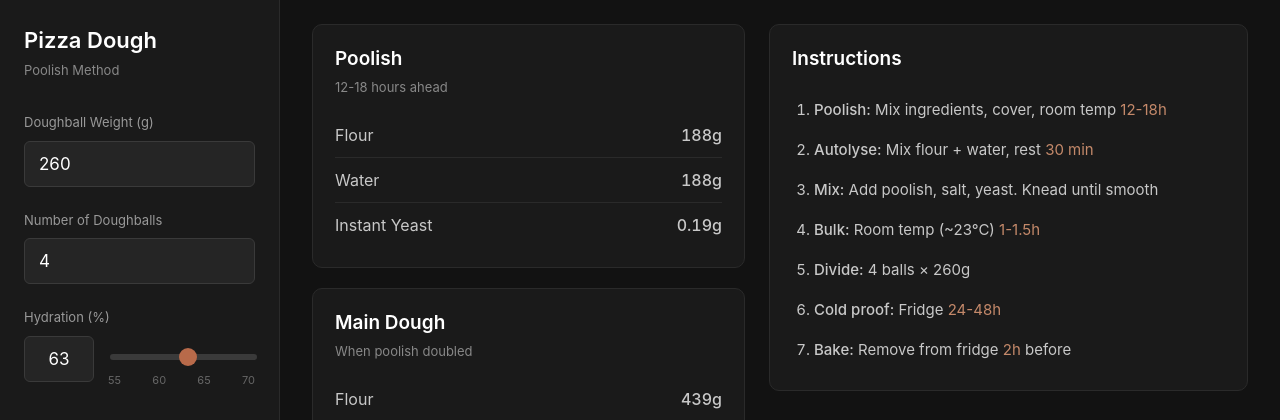
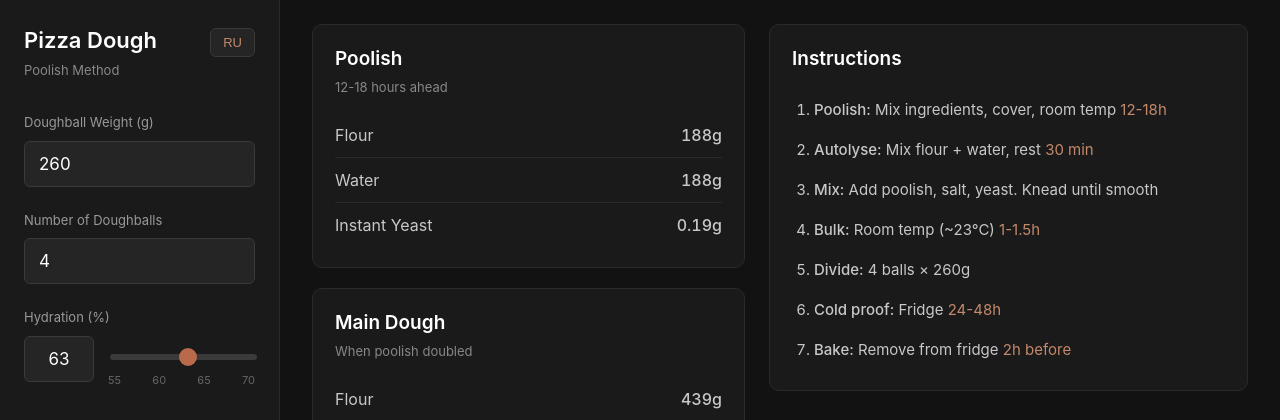
Before and after one commit to tr3mor/pizza-calculator, a Vue app: page / in a window 1280 px wide. Shown: the top 420 px of the page. Built offline with nearby package versions, Linux system fonts and the light colour scheme.

Commit message:
Add EN/RU language switcher (#1)

```diff
--- a/src/components/Calculator.vue
+++ b/src/components/Calculator.vue
@@ -1,24 +1,29 @@
 <template>
   <div class="app">
     <aside class="sidebar">
-      <div class="logo">
-        <h1>Pizza Dough</h1>
-        <span>Poolish Method</span>
+      <div class="sidebar-header">
+        <div class="logo">
+          <h1>{{ t.title }}</h1>
+          <span>{{ t.subtitle }}</span>
+        </div>
+        <button class="lang-switch" @click="toggleLang">
+          {{ currentLang === 'en' ? 'RU' : 'EN' }}
+        </button>
       </div>
 
       <div class="controls">
         <div class="field">
-          <label>Doughball Weight (g)</label>
+          <label>{{ t.doughballWeight }}</label>
           <input type="text" inputmode="numeric" v-model.number="doughballWeight" @blur="clampWeight" />
         </div>
 
         <div class="field">
-          <label>Number of Doughballs</label>
+          <label>{{ t.numberOfDoughballs }}</label>
           <input type="text" inputmode="numeric" v-model.number="doughballCount" @blur="clampCount" />
         </div>
 
         <div class="field">
-          <label>Hydration (%)</label>
+          <label>{{ t.hydration }}</label>
           <div class="hydration-row">
             <input
               type="text"
@@ -41,7 +46,7 @@
       </div>
 
       <div class="total">
-        <span>Total</span>
+        <span>{{ t.total }}</span>
         <strong>{{ totalDoughWeight }}g</strong>
       </div>
     </aside>
@@ -49,38 +54,38 @@
     <main class="main">
       <div class="recipes">
         <section class="card">
-          <h2>Poolish</h2>
-          <p class="subtitle">12-18 hours ahead</p>
+          <h2>{{ t.poolish }}</h2>
+          <p class="subtitle">{{ t.poolishSubtitle }}</p>
           <ul>
-            <li><span>Flour</span><span>{{ recipe.poolish.flour }}g</span></li>
-            <li><span>Water</span><span>{{ recipe.poolish.water }}g</span></li>
-            <li><span>Instant Yeast</span><span>{{ recipe.poolish.yeast }}g</span></li>
+            <li><span>{{ t.flour }}</span><span>{{ recipe.poolish.flour }}g</span></li>
+            <li><span>{{ t.water }}</span><span>{{ recipe.poolish.water }}g</span></li>
+            <li><span>{{ t.instantYeast }}</span><span>{{ recipe.poolish.yeast }}g</span></li>
           </ul>
         </section>
 
         <section class="card">
-          <h2>Main Dough</h2>
-          <p class="subtitle">When poolish doubled</p>
+          <h2>{{ t.mainDough }}</h2>
+          <p class="subtitle">{{ t.mainDoughSubtitle }}</p>
           <ul>
-            <li><span>Flour</span><span>{{ recipe.mainDough.flour }}g</span></li>
-            <li><span>Water</span><span>{{ recipe.mainDough.water }}g</span></li>
-            <li><span>Salt</span><span>{{ recipe.mainDough.salt }}g</span></li>
-            <li><span>Instant Yeast</span><span>{{ recipe.mainDough.yeast }}g</span></li>
-            <li class="accent"><span>Poolish</span><span>all</span></li>
+            <li><span>{{ t.flour }}</span><span>{{ recipe.mainDough.flour }}g</span></li>
+            <li><span>{{ t.water }}</span><span>{{ recipe.mainDough.water }}g</span></li>
+            <li><span>{{ t.salt }}</span><span>{{ recipe.mainDough.salt }}g</span></li>
+            <li><span>{{ t.instantYeast }}</span><span>{{ recipe.mainDough.yeast }}g</span></li>
+            <li class="accent"><span>{{ t.poolish }}</span><span>{{ t.all }}</span></li>
           </ul>
         </section>
       </div>
 
       <section class="steps">
-        <h2>Instructions</h2>
+        <h2>{{ t.instructions }}</h2>
         <ol>
-          <li><strong>Poolish:</strong> Mix ingredients, cover, room temp <em>12-18h</em></li>
-          <li><strong>Autolyse:</strong> Mix flour + water, rest <em>30 min</em></li>
-          <li><strong>Mix:</strong> Add poolish, salt, yeast. Knead until smooth</li>
-          <li><strong>Bulk:</strong> Room temp (~23°C) <em>1-1.5h</em></li>
-          <li><strong>Divide:</strong> {{ doughballCount }} balls × {{ doughballWeight }}g</li>
-          <li><strong>Cold proof:</strong> Fridge <em>24-48h</em></li>
-          <li><strong>Bake:</strong> Remove from fridge <em>2h</em> before</li>
+          <li><strong>{{ t.stepPoolish }}</strong> {{ t.stepPoolishText }} <em>{{ t.stepPoolishTime }}</em></li>
+          <li><strong>{{ t.stepAutolyse }}</strong> {{ t.stepAutolyseText }} <em>{{ t.stepAutolyseTime }}</em></li>
+          <li><strong>{{ t.stepMix }}</strong> {{ t.stepMixText }}</li>
+          <li><strong>{{ t.stepBulk }}</strong> {{ t.stepBulkText }} <em>{{ t.stepBulkTime }}</em></li>
+          <li><strong>{{ t.stepDivide }}</strong> {{ doughballCount }} {{ t.stepDivideText }} {{ doughballWeight }}g</li>
+          <li><strong>{{ t.stepColdProof }}</strong> {{ t.stepColdProofText }} <em>{{ t.stepColdProofTime }}</em></li>
+          <li><strong>{{ t.stepBake }}</strong> {{ t.stepBakeText }} <em>{{ t.stepBakeTime }}</em></li>
         </ol>
       </section>
     </main>
@@ -88,13 +93,16 @@
     <img src="/oven.png" alt="Oven" class="oven-decoration" />
 
     <footer class="credits">
-      Built with Claude Code. Images generated using Google Nano Banana 2. For personal use only.
+      {{ t.credits }}
     </footer>
   </div>
 </template>
 
 <script setup>
 import { ref, computed } from 'vue'
+import { useI18n } from '../i18n'
+
+const { t, currentLang, toggleLang } = useI18n()
 
 const doughballWeight = ref(260)
 const doughballCount = ref(4)
@@ -190,6 +198,18 @@ function round(value, decimals = 0) {
   border-right: 1px solid #2a2a2a;
 }
 
+.sidebar-header {
+  display: flex;
+  justify-content: space-between;
+  align-items: flex-start;
+  gap: 12px;
+}
+
+.sidebar-header .lang-switch {
+  margin-top: 4px;
+  flex-shrink: 0;
+}
+
 .logo h1 {
   margin: 0;
   font-size: 22px;
@@ -200,6 +220,23 @@ function round(value, decimals = 0) {
 .logo span {
   font-size: 13px;
   color: #888;
+}
+
+.lang-switch {
+  background: #252525;
+  border: 1px solid #3a3a3a;
+  color: #c4896a;
+  padding: 6px 12px;
+  border-radius: 6px;
+  font-size: 13px;
+  font-weight: 500;
+  cursor: pointer;
+  transition: all 0.2s;
+}
+
+.lang-switch:hover {
+  background: #3a3a3a;
+  border-color: #b86a4a;
 }
 
 .controls {
--- /dev/null
+++ b/src/i18n.js
@@ -0,0 +1,103 @@
+import { ref, computed } from 'vue'
+
+const translations = {
+  en: {
+    title: 'Pizza Dough',
+    subtitle: 'Poolish Method',
+    doughballWeight: 'Doughball Weight (g)',
+    numberOfDoughballs: 'Number of Doughballs',
+    hydration: 'Hydration (%)',
+    total: 'Total',
+    poolish: 'Poolish',
+    poolishSubtitle: '12-18 hours ahead',
+    mainDough: 'Main Dough',
+    mainDoughSubtitle: 'When poolish doubled',
+    flour: 'Flour',
+    water: 'Water',
+    instantYeast: 'Instant Yeast',
+    salt: 'Salt',
+    all: 'all',
+    instructions: 'Instructions',
+    stepPoolish: 'Poolish:',
+    stepPoolishText: 'Mix ingredients, cover, room temp',
+    stepPoolishTime: '12-18h',
+    stepAutolyse: 'Autolyse:',
+    stepAutolyseText: 'Mix flour + water, rest',
+    stepAutolyseTime: '30 min',
+    stepMix: 'Mix:',
+    stepMixText: 'Add poolish, salt, yeast. Knead until smooth',
+    stepBulk: 'Bulk:',
+    stepBulkText: 'Room temp (~23°C)',
+    stepBulkTime: '1-1.5h',
+    stepDivide: 'Divide:',
+    stepDivideText: 'balls ×',
+    stepColdProof: 'Cold proof:',
+    stepColdProofText: 'Fridge',
+    stepColdProofTime: '24-48h',
+    stepBake: 'Bake:',
+    stepBakeText: 'Remove from fridge',
+    stepBakeTime: '2h before',
+    credits: 'Built with Claude Code. Images generated using Google Nano Banana 2. For personal use only.'
+  },
+  ru: {
+    title: 'Тесто для пиццы',
+    subtitle: 'Метод опары',
+    doughballWeight: 'Вес шарика (г)',
+    numberOfDoughballs: 'Количество шариков',
+    hydration: 'Гидратация (%)',
+    total: 'Итого',
+    poolish: 'Опара',
+    poolishSubtitle: 'За 12-18 часов',
+    mainDough: 'Основное тесто',
+    mainDoughSubtitle: 'Когда опара удвоится',
+    flour: 'Мука',
+    water: 'Вода',
+    instantYeast: 'Сухие дрожжи',
+    salt: 'Соль',
+    all: 'всё',
+    instructions: 'Инструкция',
+    stepPoolish: 'Опара:',
+    stepPoolishText: 'Смешать ингредиенты, накрыть, комнатная темп.',
+    stepPoolishTime: '12-18ч',
+    stepAutolyse: 'Автолиз:',
+    stepAutolyseText: 'Смешать муку и воду, отдых',
+    stepAutolyseTime: '30 мин',
+    stepMix: 'Замес:',
+    stepMixText: 'Добавить опару, соль, дрожжи. Месить до гладкости',
+    stepBulk: 'Брожение:',
+    stepBulkText: 'Комнатная темп. (~23°C)',
+    stepBulkTime: '1-1.5ч',
+    stepDivide: 'Деление:',
+    stepDivideText: 'шариков по',
+    stepColdProof: 'Холодная расст.:',
+    stepColdProofText: 'Холодильник',
+    stepColdProofTime: '24-48ч',
+    stepBake: 'Выпечка:',
+    stepBakeText: 'Достать из холодильника за',
+    stepBakeTime: '2ч',
+    credits: 'Создано с помощью Claude Code. Изображения сгенерированы Google Nano Banana 2. Только для личного использования.'
+  }
+}
+
+const currentLang = ref(localStorage.getItem('lang') || 'en')
+
+export function useI18n() {
+  const t = computed(() => translations[currentLang.value])
+
+  function setLang(lang) {
+    currentLang.value = lang
+    localStorage.setItem('lang', lang)
+    document.documentElement.lang = lang
+  }
+
+  function toggleLang() {
+    setLang(currentLang.value === 'en' ? 'ru' : 'en')
+  }
+
+  return {
+    t,
+    currentLang,
+    setLang,
+    toggleLang
+  }
+}
```
